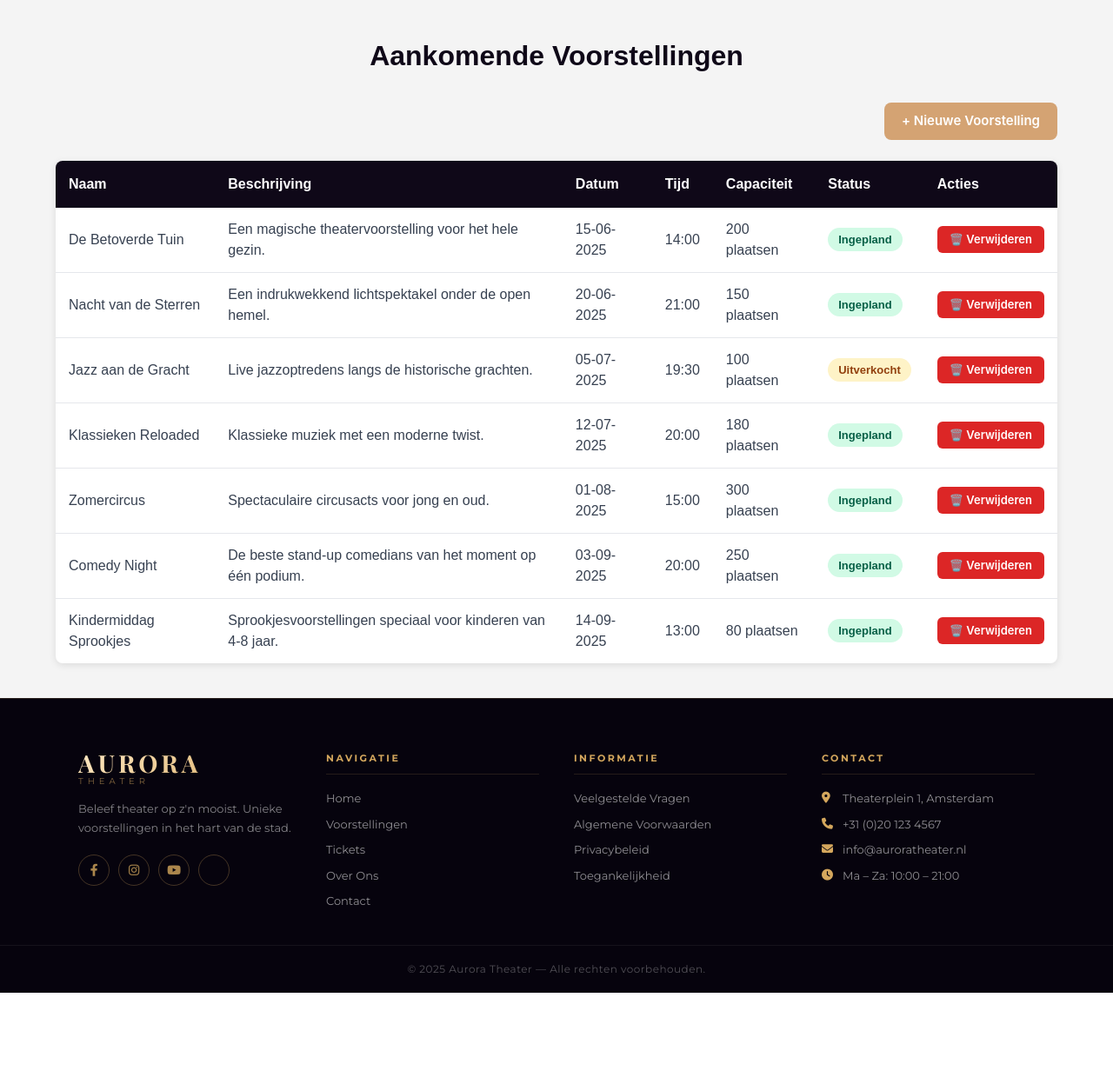
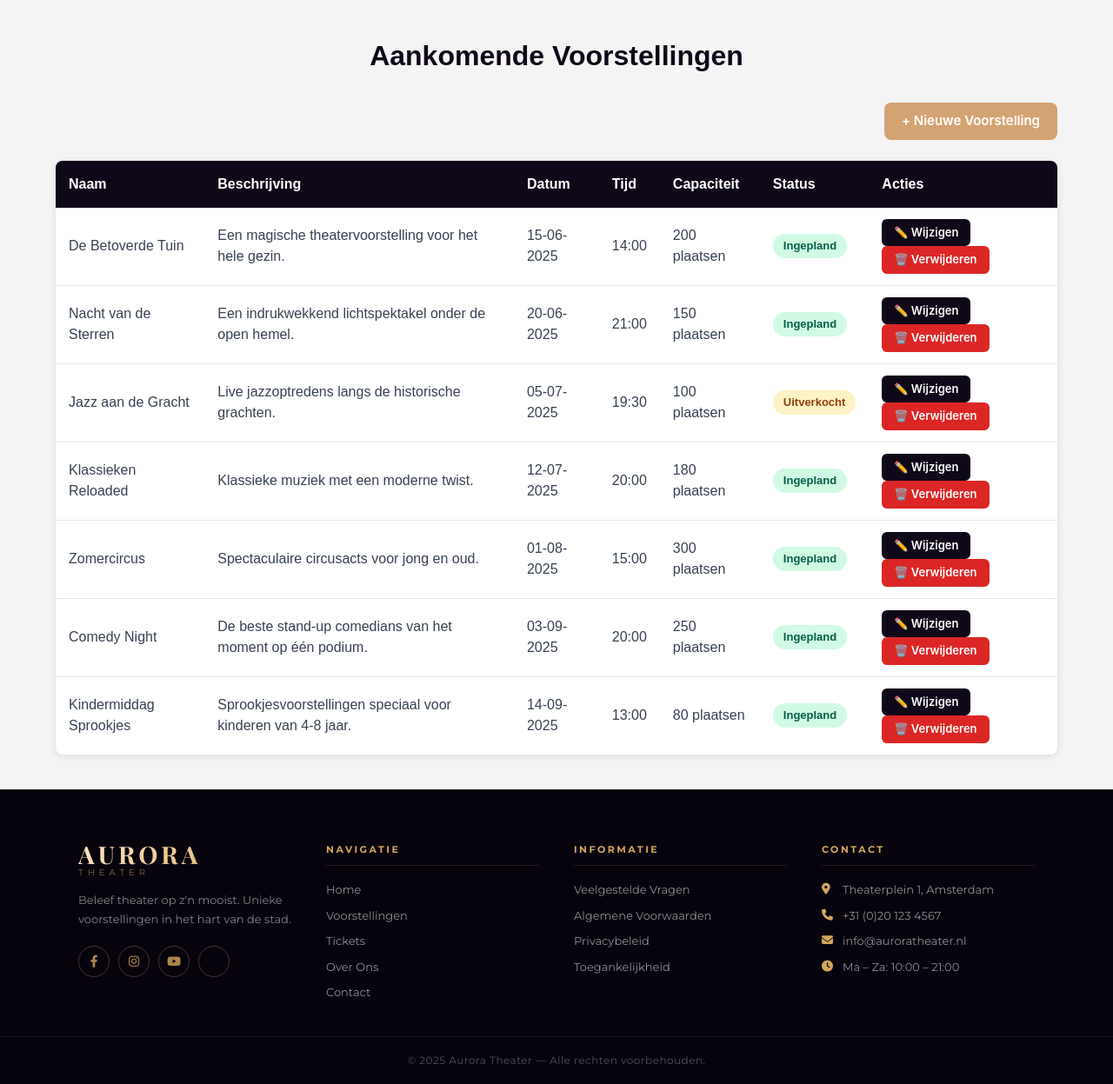
Before and after one commit to walidattaf21-beep/project4, a PHP site: page /overzichtvoorstellingen.php in a window 1280 px wide. Shown: the part 110-1357 px from the top of the page at 87% size. Before the commit the page ends 1252 px from the top, so only its background shows below. Run offline with PHP 8.4, Linux system fonts and the light colour scheme; data comes from the database, SQL or seed files in the repository; some web fonts are replaced.

Commit message:
fix(view): voeg Wijzigen-knop en btn-wijzigen CSS toe aan verwijder-branch

```diff
--- a/overzicht voorstellingen/overzichtvoorstellingen.css
+++ b/overzicht voorstellingen/overzichtvoorstellingen.css
@@ -69,6 +69,28 @@ h1 {
 
 .btn-toevoegen:hover {
     background-color: #b8895a;
+    text-decoration: none;
+    color: #ffffff;
+}
+
+/* ===== KNOP: WIJZIGEN ===== */
+.btn-wijzigen {
+    display: inline-block;
+    background-color: #0f0818;
+    color: #ffffff;
+    text-decoration: none;
+    border-radius: 6px;
+    padding: 6px 14px;
+    font-size: 13px;
+    font-weight: 600;
+    font-family: 'Inter', Arial, sans-serif;
+    transition: background-color 0.2s ease;
+    white-space: nowrap;
+    margin-right: 6px;
+}
+
+.btn-wijzigen:hover {
+    background-color: #2d1a45;
     text-decoration: none;
     color: #ffffff;
 }
--- a/views/shows.view.php
+++ b/views/shows.view.php
@@ -88,6 +88,11 @@
                         <?php endif; ?>
                     </td>
                     <td data-label="Acties">
+                        <a href="voorstelling-wijzigen.php?id=<?= (int)$voorstelling['Id']; ?>"
+                           class="btn-wijzigen"
+                           id="btn-wijzigen-<?= (int)$voorstelling['Id']; ?>">
+                            ✏️ Wijzigen
+                        </a>
                         <a href="voorstelling-verwijderen.php?id=<?= (int)$voorstelling['Id']; ?>"
                            class="btn-verwijderen"
                            id="btn-verwijderen-<?= (int)$voorstelling['Id']; ?>">
```
